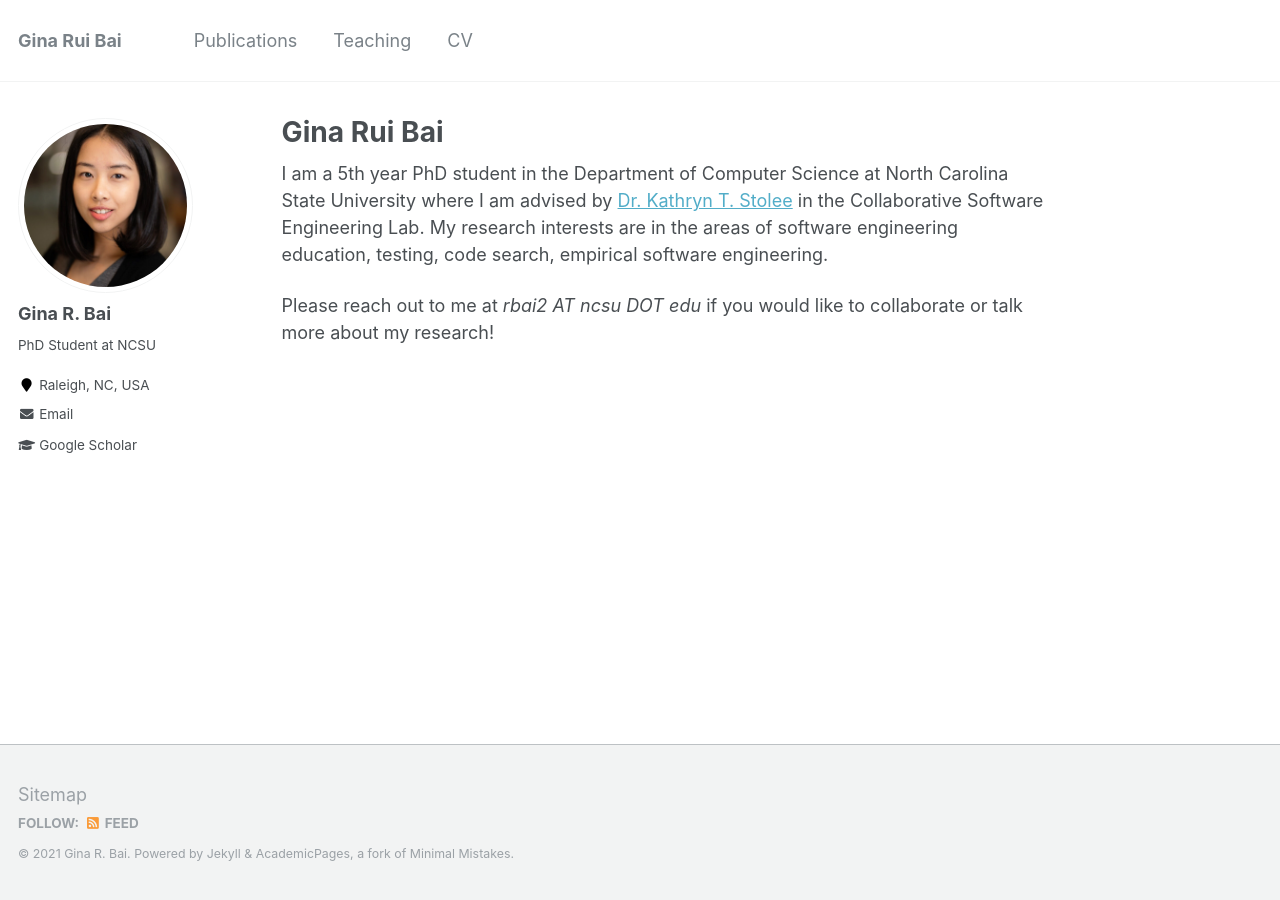
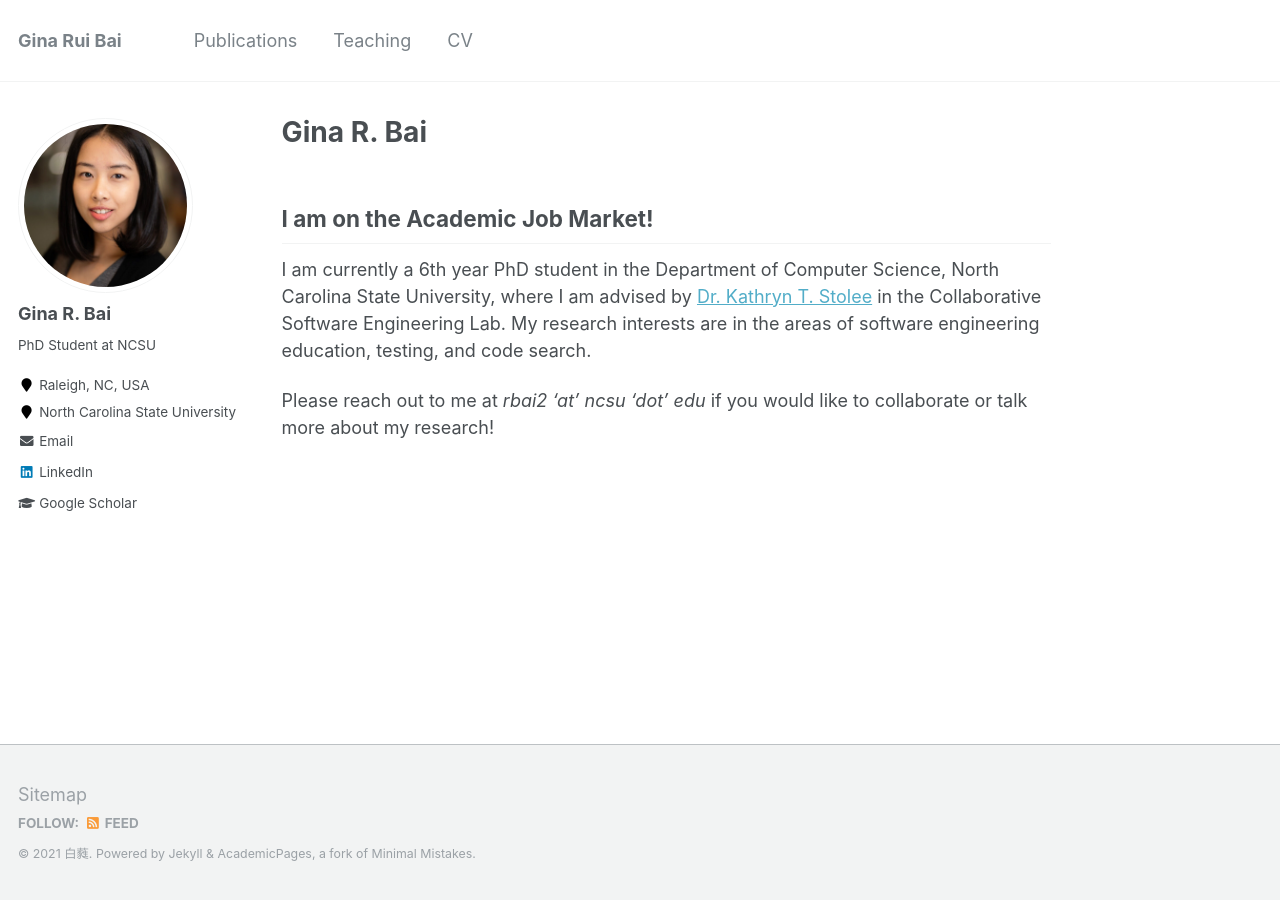
Before and after one commit to ginaBai/ginabai.github.io, a Jekyll site: the page built from _pages/about.md, in a window 1280 px wide. Built offline with Jekyll 4.4.1, drawn with Linux system fonts in a browser that asks for light colours.

Commit message:
Some bio

```diff
--- a/_config.yml
+++ b/_config.yml
@@ -9,9 +9,9 @@
 locale                   : "en-US"
 title                    : "Gina Rui Bai"
 title_separator          : "-"
-name                     : &name "Gina R. Bai"
+name                     : &name "白蕤"
 description              : &description "personal description"
-url                      : https://ginabai.github.io # the base hostname & protocol for your site e.g. "https://mmistakes.github.io"
+url                      : "https://ginabai.github.io" # the base hostname & protocol for your site e.g. "https://mmistakes.github.io"
 baseurl                  : "" # the subpath of your site, e.g. "/blog"
 repository               : "ginabai.github.io"
 teaser                   :  # filename of teaser fallback teaser image placed in /images/, .e.g. "500x300.png"
@@ -84,7 +84,7 @@ author:
   avatar           : "ProfilePic.JPG"
   bio              : "PhD Student at NCSU"
   location         : "Raleigh, NC, USA"
-  employer         :
+  employer         : "North Carolina State University"
   pubmed           : #"https://www.ncbi.nlm.nih.gov/pubmed/?term=john+snow"
   googlescholar    : "https://scholar.google.com/citations?user=wJcOjOUAAAAJ&hl=en"
   email            : "rbai2@ncsu.edu"
@@ -102,7 +102,7 @@ author:
   instagram        :
   impactstory      : #"https://profiles.impactstory.org/u/xxxx-xxxx-xxxx-xxxx"
   lastfm           :
-  linkedin         :
+  linkedin         : "https://www.linkedin.com/in/ginaruibai/"
   orcid            : #"http://orcid.org/yourorcidurl"
   pinterest        :
   soundcloud       :
--- a/_pages/about.md
+++ b/_pages/about.md
@@ -1,6 +1,6 @@
 ---
 permalink: /
-title: "Gina Rui Bai"
+title: "Gina R. Bai"
 excerpt: "About me"
 author_profile: true
 redirect_from:
@@ -8,6 +8,8 @@ redirect_from:
   - /about.html
 ---
 
-I am a 5th year PhD student in the Department of Computer Science at North Carolina State University where I am advised by <a href="https://kstolee.github.io" target="_blank">Dr. Kathryn T. Stolee</a> in the Collaborative Software Engineering Lab. My research interests are in the areas of software engineering education, testing, code search, empirical software engineering.
+## I am on the Academic Job Market!
 
-Please reach out to me at *rbai2 AT ncsu DOT edu* if you would like to collaborate or talk more about my research!
+I am currently a 6th year PhD student in the Department of Computer Science, North Carolina State University, where I am advised by <a href="https://kstolee.github.io" target="_blank">Dr. Kathryn T. Stolee</a> in the Collaborative Software Engineering Lab. My research interests are in the areas of software engineering education, testing, and code search.
+
+Please reach out to me at *rbai2 'at' ncsu 'dot' edu* if you would like to collaborate or talk more about my research!
```
Also changed, not shown: _teaching/summer2021.md (+1 -1 lines).
